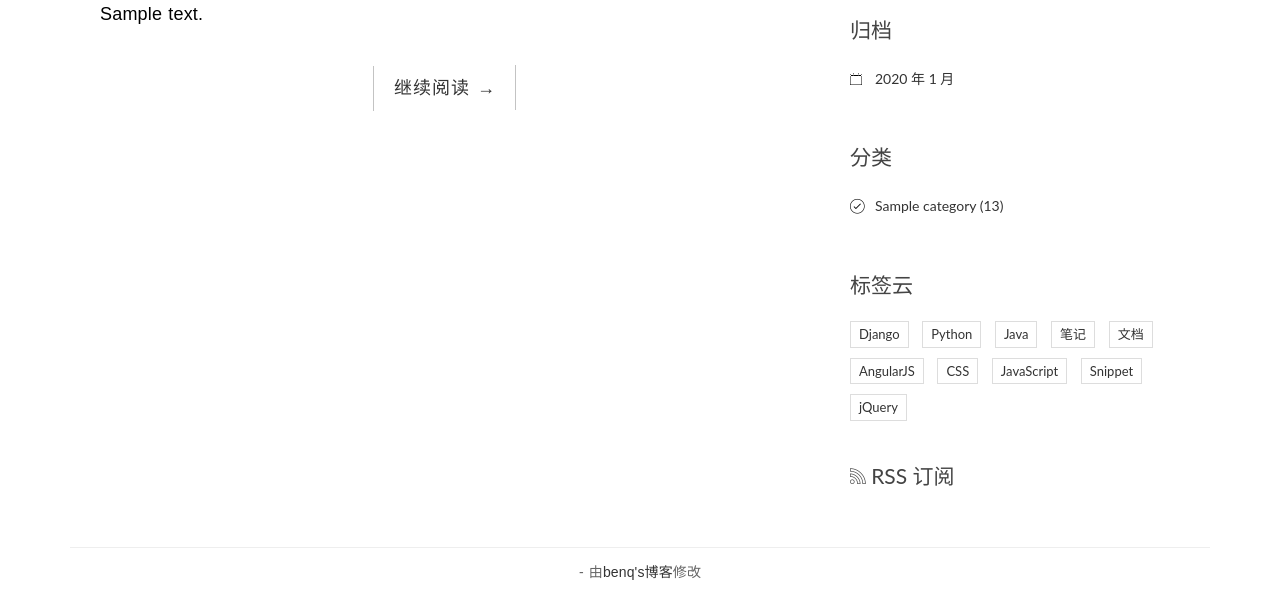
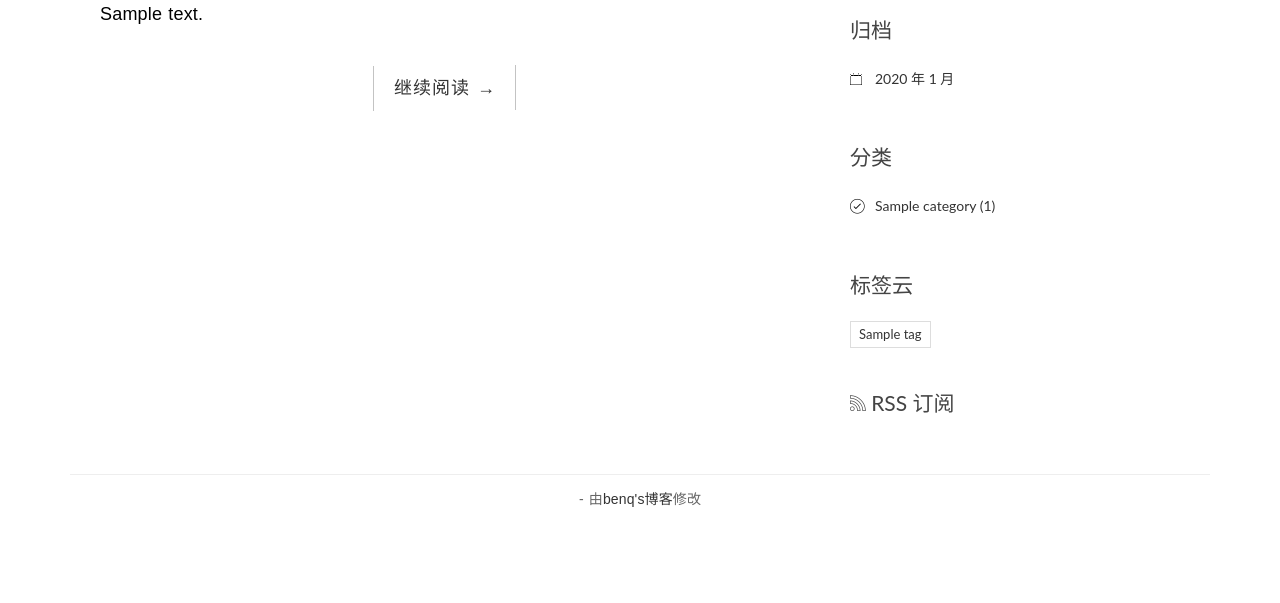
Before and after one commit to benq1211/siteone, a Django app: page /blog/ in a window 1280 px wide. Shown: the part 285-888 px from the top of the page. After the commit the page ends 792 px from the top, so only its background shows below. Run offline with Django 3.2, Linux system fonts and the light colour scheme; tables that the repository leaves empty hold one stand-in row (values such as "Sample post"); some libraries are stand-ins or nearby versions.

Commit message:
add 标签yun

```diff
--- a/blog/templates/base.html
+++ b/blog/templates/base.html
@@ -110,7 +110,7 @@
                     <ul>
                          {% for category in category_list %}
                        <li>
-                          <a href="{% url 'blog:category' category.pk %}">{{ category.name }} <span class="post-count">(13)</span></a>
+                          <a href="{% url 'blog:category' category.pk %}">{{ category.name }} <span class="post-count">({{ category.num_posts }})</span></a>
                         </li>
                         {% empty %}
                         暂无分类！
@@ -121,36 +121,14 @@
                 <div class="widget widget-tag-cloud">
                     <h3 class="widget-title">标签云</h3>
                     <ul>
+                        {% get_tags as tag_list %}
+                        {% for tag in tag_list %}
                         <li>
-                            <a href="#">Django</a>
+                            <a href="{% url 'blog:tag' tag.pk %}">{{ tag.name }}</a>
                         </li>
-                        <li>
-                            <a href="#">Python</a>
-                        </li>
-                        <li>
-                            <a href="#">Java</a>
-                        </li>
-                        <li>
-                            <a href="#">笔记</a>
-                        </li>
-                        <li>
-                            <a href="#">文档</a>
-                        </li>
-                        <li>
-                            <a href="#">AngularJS</a>
-                        </li>
-                        <li>
-                            <a href="#">CSS</a>
-                        </li>
-                        <li>
-                            <a href="#">JavaScript</a>
-                        </li>
-                        <li>
-                            <a href="#">Snippet</a>
-                        </li>
-                        <li>
-                            <a href="#">jQuery</a>
-                        </li>
+                       {% empty %}
+                        暂无标签
+                        {% endfor %}
                     </ul>
                 </div>
                 <div class="rss">
--- a/blog/templates/blog/index.html
+++ b/blog/templates/blog/index.html
@@ -35,18 +35,33 @@
                     <a href="#">下一页</a>
                 </div>
                 -->
-             {% if is_paginated %}
-                <div class="pagination-simple">
-                  <!-- 如果当前页还有上一页，显示一个上一页的按钮 -->
-                  {% if page_obj.has_previous %}
-                    <a href="?page={{ page_obj.previous_page_number }}">上一页</a>
+
+              {% if is_paginated %}
+                <div class="pagination">
+                  {% if first %}
+                    <a href="?page=1">1</a>
                   {% endif %}
-                  <!-- 显示当前页面信息 -->
-                  <span class="current">第 {{ page_obj.number }} 页 / 共 {{ paginator.num_pages }} 页</span>
-                  <!-- 如果当前页还有下一页，显示一个下一页的按钮 -->
-                  {% if page_obj.has_next %}
-                    <a href="?page={{ page_obj.next_page_number }}">下一页</a>
+                  {% if left %}
+                    {% if left_has_more %}
+                        <span>...</span>
+                    {% endif %}
+                    {% for i in left %}
+                        <a href="?page={{ i }}">{{ i }}</a>
+                    {% endfor %}
+                  {% endif %}
+                  <a href="?page={{ page_obj.number }}" style="color: red">{{ page_obj.number }}</a>
+                  {% if right %}
+                    {% for i in right %}
+                        <a href="?page={{ i }}">{{ i }}</a>
+                    {% endfor %}
+                    {% if right_has_more %}
+                        <span>...</span>
+                    {% endif %}
+                  {% endif %}
+                  {% if last %}
+                    <a href="?page={{ paginator.num_pages }}">{{ paginator.num_pages }}</a>
                   {% endif %}
                 </div>
                 {% endif %}
+
            {% endblock main %}
--- a/blog/templatetags/blog_tags.py
+++ b/blog/templatetags/blog_tags.py
@@ -1,5 +1,6 @@
-from ..models import Post, Category
+from ..models import Post, Category, Tag
 from django import template
+from django.db.models.aggregates import Count
 register = template.Library()
 
 @register.simple_tag
@@ -14,4 +15,9 @@ def archives():
 @register.simple_tag
 def get_categories():
     # 别忘了在顶部引入 Category 类
-    return Category.objects.all()
+    #return Category.objects.all()
+    return Category.objects.annotate(num_posts=Count('post')).filter(num_posts__gt=0)
+
+@register.simple_tag
+def get_tags():
+    return Tag.objects.annotate(num_posts=Count('post')).filter(num_posts__gt=0)
--- a/blog/urls.py
+++ b/blog/urls.py
@@ -26,5 +26,6 @@ urlpatterns = [
     url(r'^archives/(?P<year>[0-9]{4})/(?P<month>[0-9]{1,2})/$', views.ArchivesView.as_view(), name='archives'),
    # url(r'^category/(?P<pk>[0-9]+)/$', views.category, name='category'),
      url(r'^category/(?P<pk>[0-9]+)/$', views.CategoryView.as_view(), name='category'),
+     url(r'^tag/(?P<pk>[0-9]+)/$', views.TagView.as_view(), name='tag'),
      url(r'^(?P<pk>[0-9]+)/$', views.PostDetailView.as_view(),name='detail'),
 ]
--- a/blog/views.py
+++ b/blog/views.py
@@ -7,7 +7,7 @@ from django.shortcuts import render
 import markdown
 from django.http import HttpResponse
 from django.shortcuts import render,get_object_or_404
-from .models import Post,Category
+from .models import Post,Category, Tag
 from comments.forms import CommentForm
 from django.views.generic import ListView, CreateView, DetailView
 from django.core.paginator import Paginator,EmptyPage,PageNotAnInteger
@@ -21,6 +21,137 @@ class IndexView(ListView):
     template_name = 'blog/index.html'
     context_object_name = 'post_list'
     paginate_by = 2
+
+    def get_context_data(self, **kwargs):
+        """
+        在视图函数中将模板变量传递给模板是通过给 render 函数的 context 参数传递一个字典实现的，
+        例如 render(request, 'blog/index.html', context={'post_list': post_list})，
+        这里传递了一个 {'post_list': post_list} 字典给模板。
+        在类视图中，这个需要传递的模板变量字典是通过 get_context_data 获得的，
+        所以我们复写该方法，以便我们能够自己再插入一些我们自定义的模板变量进去。
+        """
+
+        # 首先获得父类生成的传递给模板的字典。
+        context = super().get_context_data(**kwargs)
+
+        # 父类生成的字典中已有 paginator、page_obj、is_paginated 这三个模板变量，
+        # paginator 是 Paginator 的一个实例，
+        # page_obj 是 Page 的一个实例，
+        # is_paginated 是一个布尔变量，用于指示是否已分页。
+        # 例如如果规定每页 10 个数据，而本身只有 5 个数据，其实就用不着分页，此时 is_paginated=False。
+        # 关于什么是 Paginator，Page 类在 Django Pagination 简单分页：http://zmrenwu.com/post/34/ 中已有详细说明。
+        # 由于 context 是一个字典，所以调用 get 方法从中取出某个键对应的值。
+        paginator = context.get('paginator')
+        page = context.get('page_obj')
+        is_paginated = context.get('is_paginated')
+
+        # 调用自己写的 pagination_data 方法获得显示分页导航条需要的数据，见下方。
+        pagination_data = self.pagination_data(paginator, page, is_paginated)
+
+        # 将分页导航条的模板变量更新到 context 中，注意 pagination_data 方法返回的也是一个字典。
+        context.update(pagination_data)
+
+        # 将更新后的 context 返回，以便 ListView 使用这个字典中的模板变量去渲染模板。
+        # 注意此时 context 字典中已有了显示分页导航条所需的数据。
+        return context
+
+    def pagination_data(self, paginator, page, is_paginated):
+        if not is_paginated:
+            # 如果没有分页，则无需显示分页导航条，不用任何分页导航条的数据，因此返回一个空的字典
+            return {}
+
+        # 当前页左边连续的页码号，初始值为空
+        left = []
+
+        # 当前页右边连续的页码号，初始值为空
+        right = []
+
+        # 标示第 1 页页码后是否需要显示省略号
+        left_has_more = False
+
+        # 标示最后一页页码前是否需要显示省略号
+        right_has_more = False
+
+        # 标示是否需要显示第 1 页的页码号。
+        # 因为如果当前页左边的连续页码号中已经含有第 1 页的页码号，此时就无需再显示第 1 页的页码号，
+        # 其它情况下第一页的页码是始终需要显示的。
+        # 初始值为 False
+        first = False
+
+        # 标示是否需要显示最后一页的页码号。
+        # 需要此指示变量的理由和上面相同。
+        last = False
+
+        # 获得用户当前请求的页码号
+        page_number = page.number
+
+        # 获得分页后的总页数
+        total_pages = paginator.num_pages
+
+        # 获得整个分页页码列表，比如分了四页，那么就是 [1, 2, 3, 4]
+        page_range = paginator.page_range
+
+        if page_number == 1:
+            # 如果用户请求的是第一页的数据，那么当前页左边的不需要数据，因此 left=[]（已默认为空）。
+            # 此时只要获取当前页右边的连续页码号，
+            # 比如分页页码列表是 [1, 2, 3, 4]，那么获取的就是 right = [2, 3]。
+            # 注意这里只获取了当前页码后连续两个页码，你可以更改这个数字以获取更多页码。
+            right = page_range[page_number:page_number + 2]
+
+            # 如果最右边的页码号比最后一页的页码号减去 1 还要小，
+            # 说明最右边的页码号和最后一页的页码号之间还有其它页码，因此需要显示省略号，通过 right_has_more 来指示。
+            if right[-1] < total_pages - 1:
+                right_has_more = True
+
+            # 如果最右边的页码号比最后一页的页码号小，说明当前页右边的连续页码号中不包含最后一页的页码
+            # 所以需要显示最后一页的页码号，通过 last 来指示
+            if right[-1] < total_pages:
+                last = True
+
+        elif page_number == total_pages:
+            # 如果用户请求的是最后一页的数据，那么当前页右边就不需要数据，因此 right=[]（已默认为空），
+            # 此时只要获取当前页左边的连续页码号。
+            # 比如分页页码列表是 [1, 2, 3, 4]，那么获取的就是 left = [2, 3]
+            # 这里只获取了当前页码后连续两个页码，你可以更改这个数字以获取更多页码。
+            left = page_range[(page_number - 3) if (page_number - 3) > 0 else 0:page_number - 1]
+
+            # 如果最左边的页码号比第 2 页页码号还大，
+            # 说明最左边的页码号和第 1 页的页码号之间还有其它页码，因此需要显示省略号，通过 left_has_more 来指示。
+            if left[0] > 2:
+                left_has_more = True
+
+            # 如果最左边的页码号比第 1 页的页码号大，说明当前页左边的连续页码号中不包含第一页的页码，
+            # 所以需要显示第一页的页码号，通过 first 来指示
+            if left[0] > 1:
+                first = True
+        else:
+            # 用户请求的既不是最后一页，也不是第 1 页，则需要获取当前页左右两边的连续页码号，
+            # 这里只获取了当前页码前后连续两个页码，你可以更改这个数字以获取更多页码。
+            left = page_range[(page_number - 3) if (page_number - 3) > 0 else 0:page_number - 1]
+            right = page_range[page_number:page_number + 2]
+
+            # 是否需要显示最后一页和最后一页前的省略号
+            if right[-1] < total_pages - 1:
+                right_has_more = True
+            if right[-1] < total_pages:
+                last = True
+
+            # 是否需要显示第 1 页和第 1 页后的省略号
+            if left[0] > 2:
+                left_has_more = True
+            if left[0] > 1:
+                first = True
+
+        data = {
+            'left': left,
+            'right': right,
+            'left_has_more': left_has_more,
+            'right_has_more': right_has_more,
+            'first': first,
+            'last': last,
+        }
+
+        return data
 
 def detail(request,post_id):
     post = get_object_or_404(Post,id=post_id)
@@ -108,3 +239,11 @@ class CategoryView(IndexView):
     def get_queryset(self):
         cate = get_object_or_404(Category,pk=self.kwargs.get('pk'))
         return super(CategoryView, self).get_queryset().filter(category=cate)
+
+class TagView(ListView):
+    model = Post
+    template_name = 'blog/index.html'
+    context_object_name = 'post_list'
+    def get_queryset(self):
+        tag = get_object_or_404(Tag,pk=self.kwargs.get('pk'))
+        return super(TagView,self).get_queryset().filter(tags=tag)
```
Also changed, not shown: blog/templates/blog/detail.html (+8 -0 lines).
